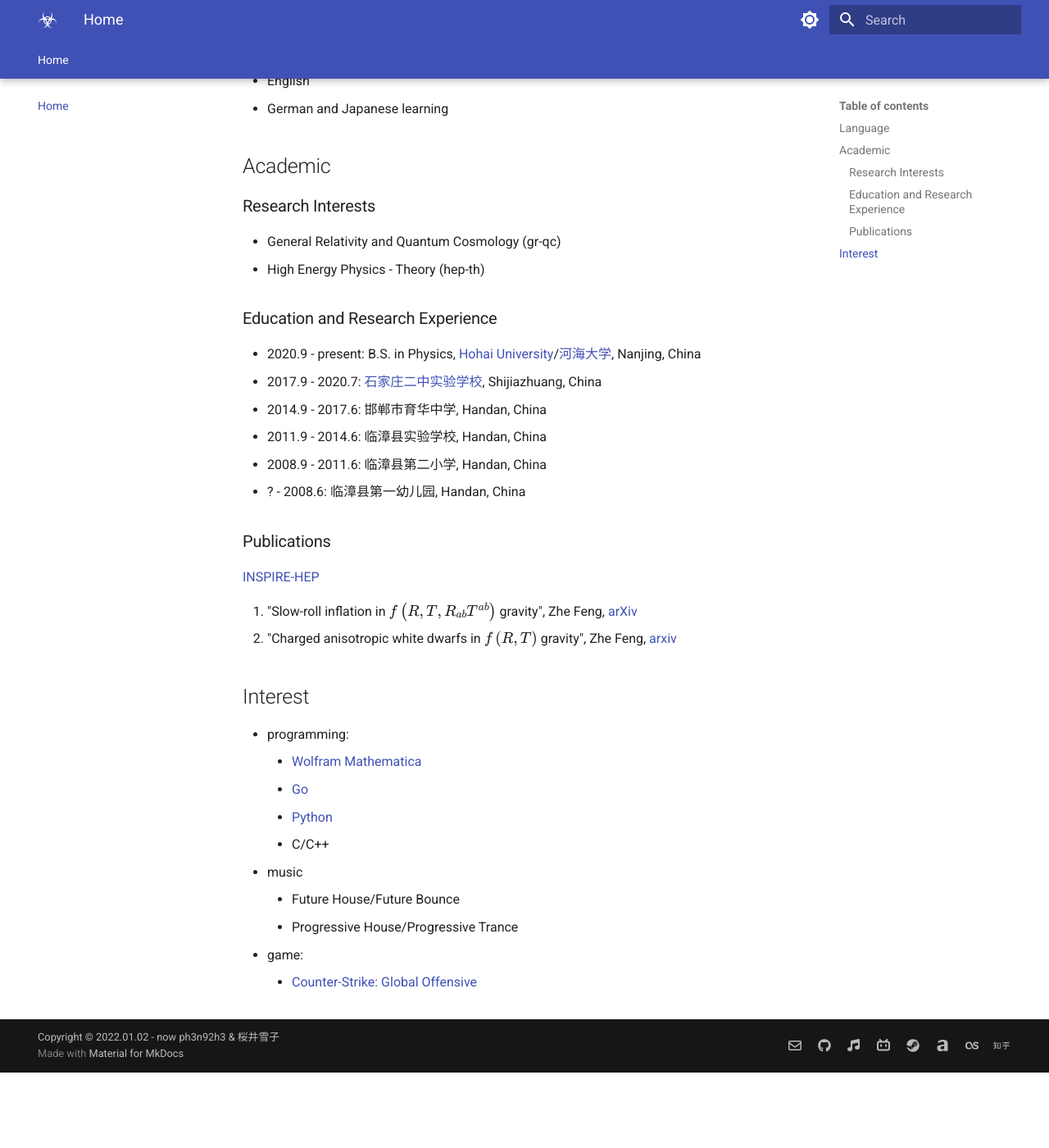
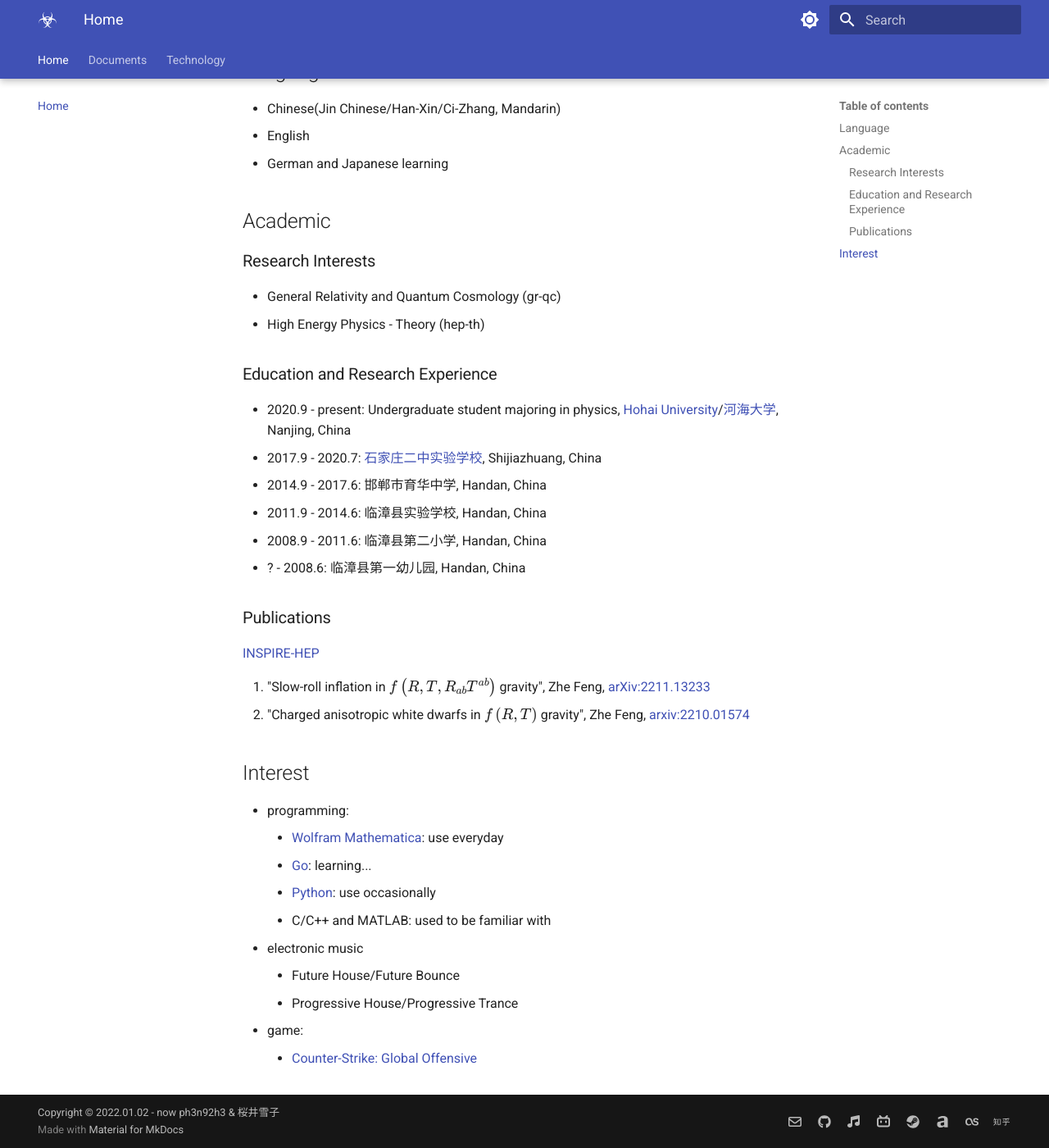
Before and after one commit to ph3n92h3/ph3n92h3.github.io, an MkDocs documentation site: the page built from docs/index.md, in a window 1280 px wide and 1400 px high, scrolled down 375 px. Shown: the whole window at 82% size. Built offline with MkDocs 1.6.1 and Material for MkDocs 9.7.7, drawn with Linux system fonts in a browser that asks for light colours; before the commit the page ends 1683 px from its top, so only the background shows below that; some of the changed text lies outside the part shown.

Commit message:
2022-12-18 18:45

```diff
--- a/docs/index.md
+++ b/docs/index.md
@@ -19,7 +21,7 @@
 
 ### Education and Research Experience
 
-- 2020.9 - present: B.S. in Physics, [Hohai University](https://en.hhu.edu.cn/)/[河海大学](https://hhu.edu.cn/), Nanjing, China
+- 2020.9 - present: Undergraduate student majoring in physics, [Hohai University](https://en.hhu.edu.cn/)/[河海大学](https://hhu.edu.cn/), Nanjing, China
 - 2017.9 - 2020.7: [石家庄二中实验学校](http://sjzezsyxx.com/), Shijiazhuang, China
 - 2014.9 - 2017.6: 邯郸市育华中学, Handan, China
 - 2011.9 - 2014.6: 临漳县实验学校, Handan, China
@@ -30,17 +32,17 @@
 
 [INSPIRE-HEP](https://inspirehep.net/authors/2174851)
 
-1. "Slow-roll inflation in $f\left(R, T, R_{ab}T^{ab}\right)$ gravity", Zhe Feng, [arXiv](https://arxiv.org/abs/2211.13233)
-2. "Charged anisotropic white dwarfs in $f\left({R}, {T}\right)$ gravity", Zhe Feng, [arxiv](https://arxiv.org/abs/2210.01574)
+1. "Slow-roll inflation in $f\left(R, T, R_{ab}T^{ab}\right)$ gravity", Zhe Feng, [arXiv:2211.13233](https://arxiv.org/abs/2211.13233)
+2. "Charged anisotropic white dwarfs in $f\left({R}, {T}\right)$ gravity", Zhe Feng, [arxiv:2210.01574](https://arxiv.org/abs/2210.01574)
 
 ## Interest
 
 - programming:
-    - [Wolfram Mathematica](https://www.wolfram.com/mathematica/)
-    - [Go](https://go.dev/)
-    - [Python](https://www.python.org/)
-    - C/C++
-- music
+    - [Wolfram Mathematica](https://www.wolfram.com/mathematica/): use everyday
+    - [Go](https://go.dev/): learning...
+    - [Python](https://www.python.org/): use occasionally
+    - C/C++ and MATLAB: used to be familiar with
+- electronic music
     - Future House/Future Bounce
     - Progressive House/Progressive Trance
 - game:
--- a/mkdocs.yml
+++ b/mkdocs.yml
@@ -39,10 +39,7 @@
   - pymdownx.arithmatex:
       generic: true
 
-site_author: ph3n92h3
-site_description: miss you
 site_name: Mein kleines Herz
-site_url: https://ph3n92h3.github.io/
 
 theme:
   features:
```
Also changed, not shown: other parts of docs/index.md (+3 -1 lines), docs/Documents.md (added, +13 -0 lines), docs/Technology/LaTeX.md (added), docs/Technology/Scoop.md (added), docs/Technology/Windows.md (added).
